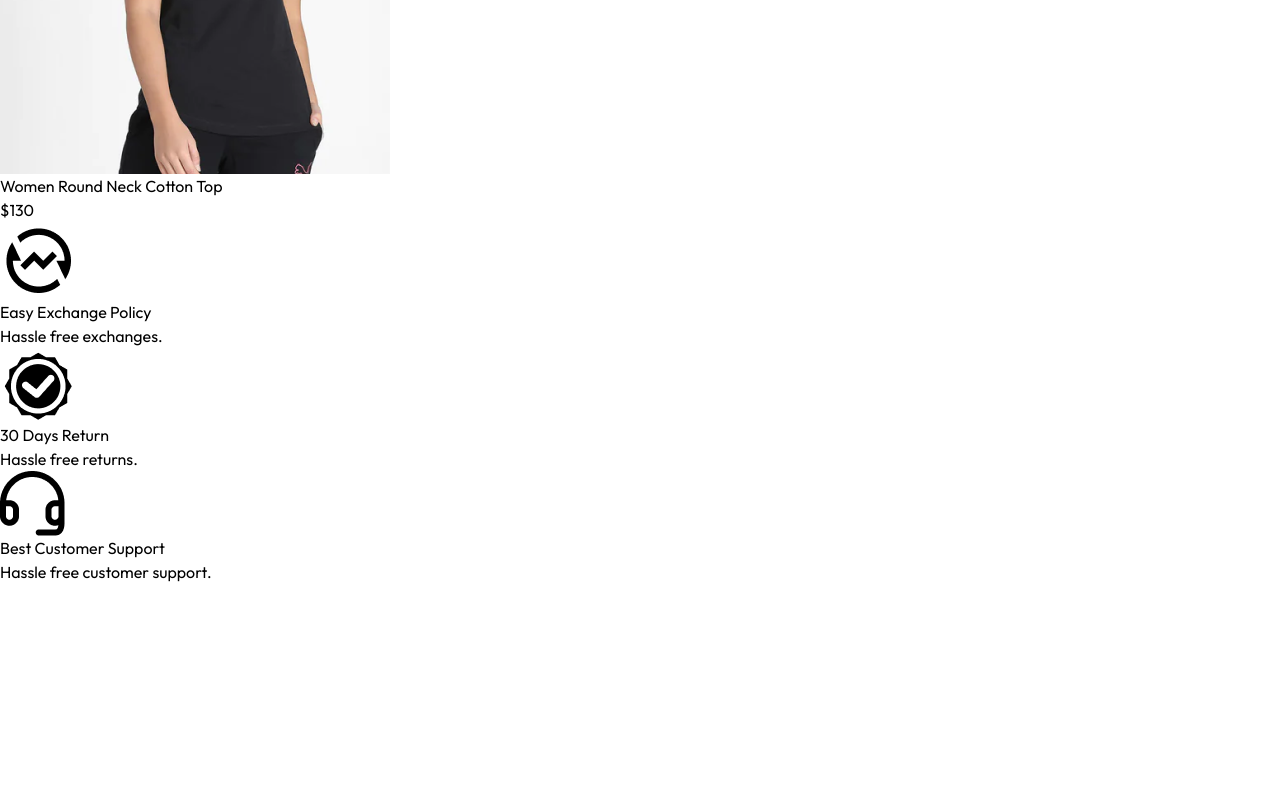
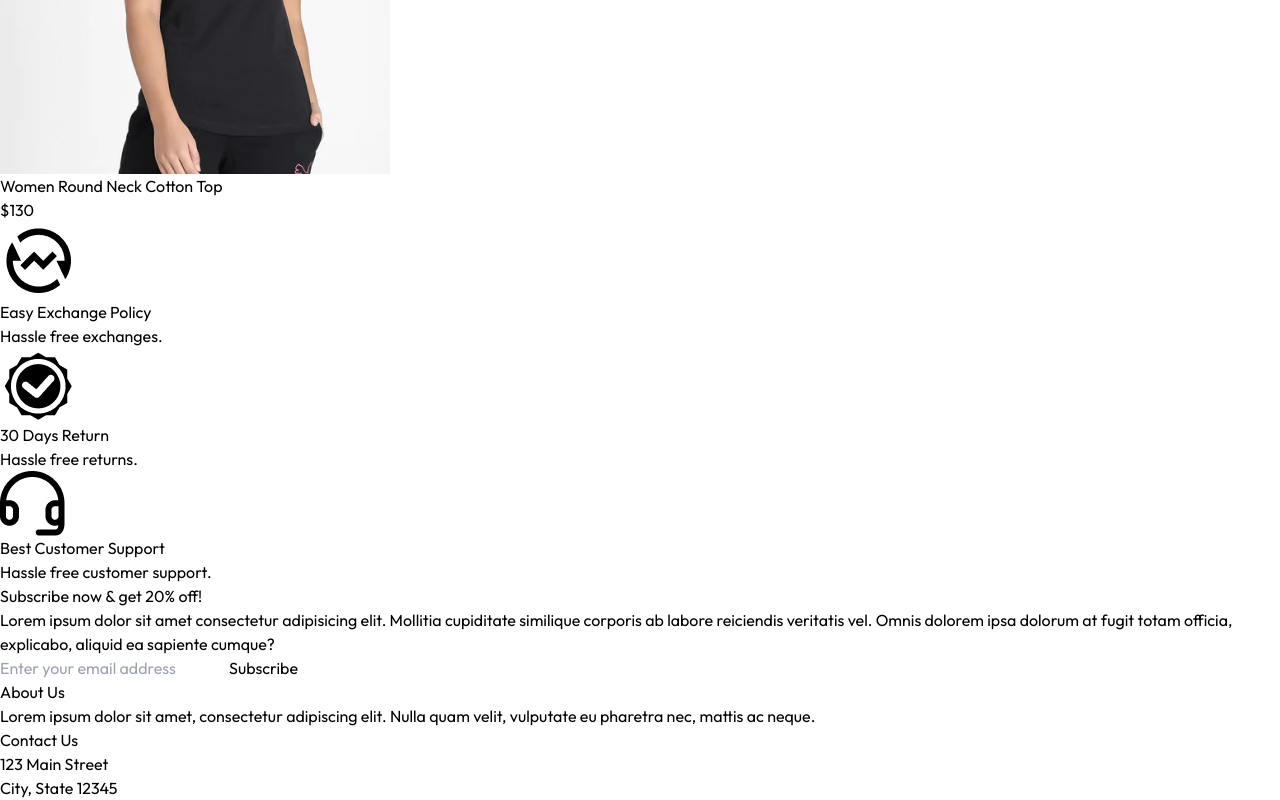
Before and after one commit to SupLinn/Fashion, a React (Vite) app in the folder Frontend/: page / in a window 1280 px wide. Shown: the part 8946-9746 px from the top of the page. Before the commit the page ends 9530 px from the top, so only its background shows below. Built offline with nearby package versions, Linux system fonts and the light colour scheme.

Commit message:
add footer.jsx

```diff
--- a/Frontend/src/App.jsx
+++ b/Frontend/src/App.jsx
@@ -10,6 +10,7 @@ import  Login  from './pages/Login'
 import  Order  from './pages/Order'
 import  PlaceOrder  from './pages/PlaceOrder'
 import Navbar  from './components/Navbar'
+import Footer from './components/Footer'
 
 const App = () => {
   return (
@@ -26,6 +27,7 @@ const App = () => {
         <Route path='/orders' element={<Order/>} />
         <Route path='/place-order' element={<PlaceOrder/>} />
       </Routes>
+      <Footer />
     </div>
   )
 }
--- /dev/null
+++ b/Frontend/src/components/Footer.jsx
@@ -0,0 +1,23 @@
+import React from 'react'
+
+const Footer = () => {
+  return (
+    <div>
+        <div className='flex flex-row sm:grid grid-cols-[3fr_1fr_1fr] gap-14 my-10 mt-40 text-sm'>
+            <div className='flex flex-col gap-4'>
+                <h1 className='text-xl font-bold'>About Us</h1>
+                <p className='text-gray-600'>Lorem ipsum dolor sit amet, consectetur adipiscing elit. Nulla quam velit, vulputate eu pharetra nec, mattis ac neque.</p>
+            </div>
+            <div className='flex flex-col gap-4'>
+                <h1 className='text-xl font-bold'>Contact Us</h1>
+                <p className='text-gray-600'>123 Main Street</p>
+                <p className='text-gray-600'>City, State 12345</p>
+                <p className='text-gray-600'></p>
+           </div>
+        </div>
+
+    </div>
+  )
+}
+
+export default Footer
--- /dev/null
+++ b/Frontend/src/components/NewsletterBox.jsx
@@ -0,0 +1,22 @@
+import React from 'react'
+
+const NewsletterBox = () => {
+    const onSubmit = (e) => {
+        e.preventDefault();
+    }
+  return (
+    <div className='text-center'>
+      <p className='text-2xl font-medium text-gray-800'>Subscribe now & get 20% off!</p>
+      <p className='text-gray-400 mt-3 mb-2'>
+        Lorem ipsum dolor sit amet consectetur adipisicing elit. Mollitia cupiditate similique corporis ab labore reiciendis veritatis vel. Omnis dolorem ipsa dolorum at fugit totam officia, explicabo, aliquid ea sapiente cumque?
+      </p>
+
+      <form onSubmit={onSubmit} className='w-fit md:w-1/2 flex items-center gap-3 mx-auto my-6 border pl-3'>
+        <input type='email' placeholder='Enter your email address' className=' sm:flex-1 w-full ' required />
+        <button className='bg-black text-white p-2  text-xs px-10 py-4' type='submit'>Subscribe</button>
+      </form>
+    </div>
+  )
+}
+
+export default NewsletterBox
--- a/Frontend/src/pages/Home.jsx
+++ b/Frontend/src/pages/Home.jsx
@@ -3,6 +3,7 @@ import Hero from '../components/Hero'
 import LatestCollection from '../components/LatestCollection'
 import Bestseller from '../components/BestSeller'
 import OurPolicy from '../components/OurPolicy'
+import NewsletterBox from '../components/NewsletterBox'
 
  const Home = () => {
   return (
@@ -11,6 +12,7 @@ import OurPolicy from '../components/OurPolicy'
       <LatestCollection />
       <Bestseller />
       <OurPolicy />
+      <NewsletterBox />
     </div>
   )
 }
```
